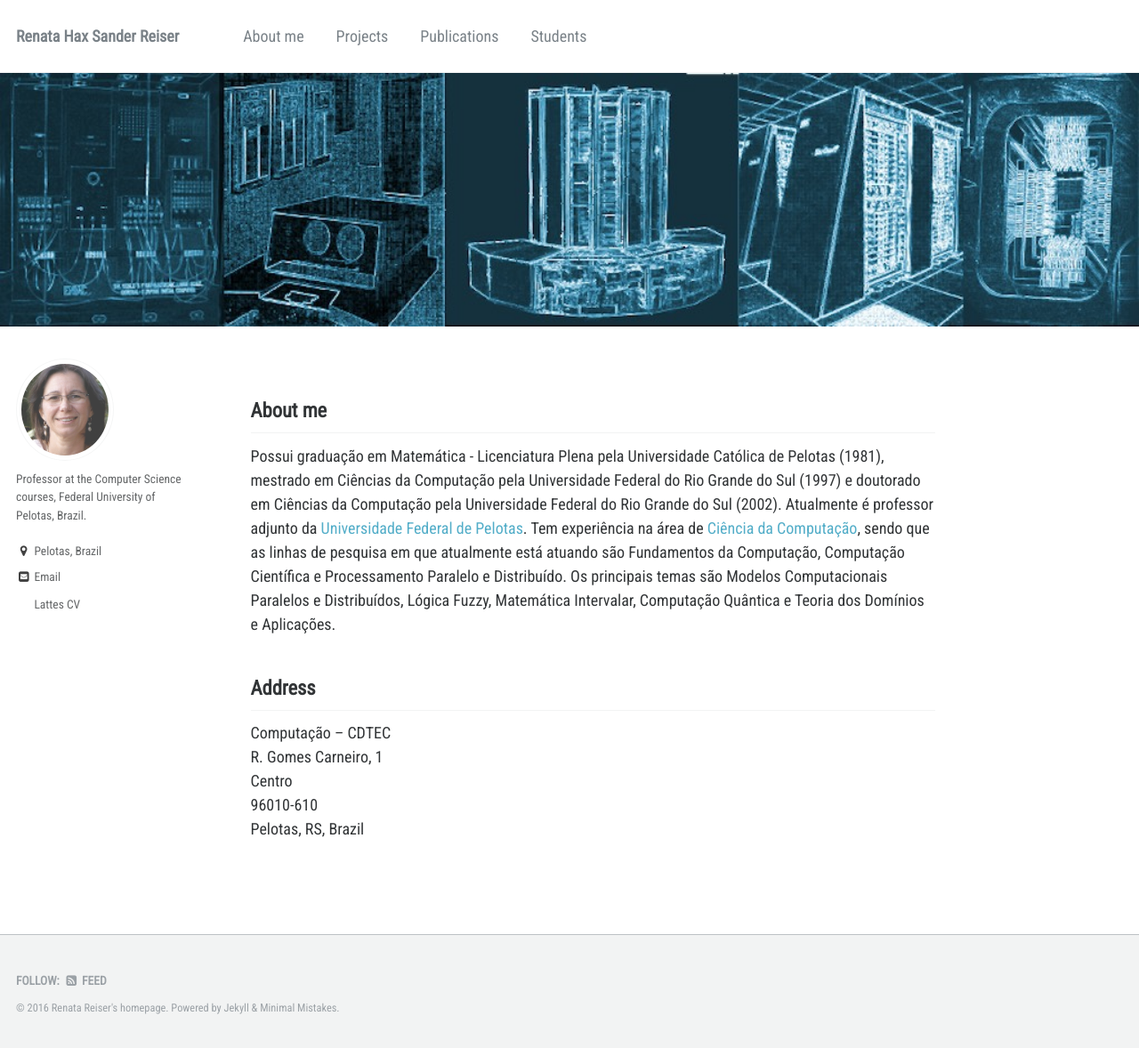
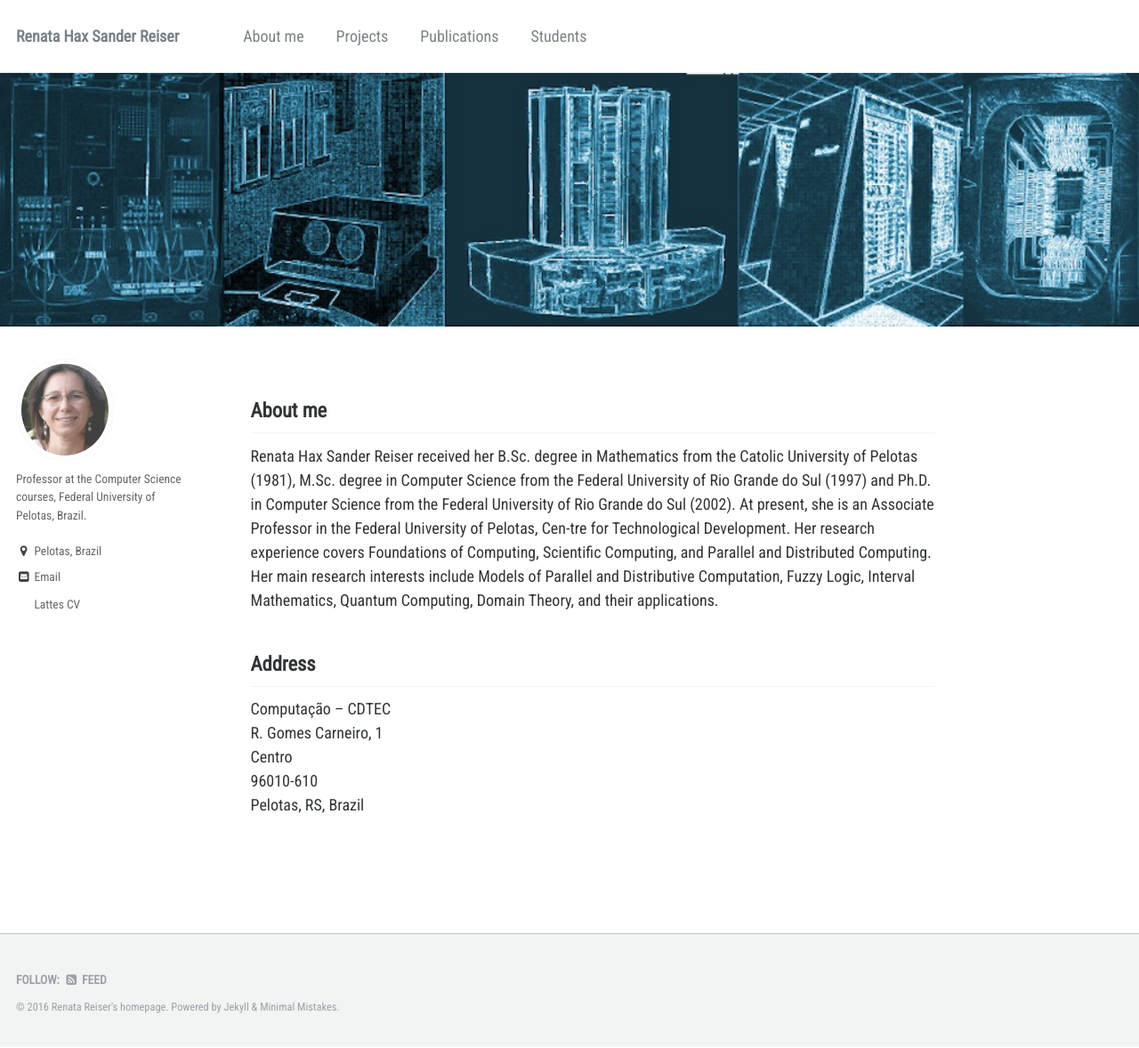
Before and after one commit to compufpel/pagina_renata, a Jekyll site: the page built from index.md, in a window 1280 px wide and 1178 px high. Shown: the whole window at 89% size. Built offline with Jekyll 4.4.1, drawn with Linux system fonts in a browser that asks for light colours.

Commit message:
resumee in english

```diff
--- a/index.md
+++ b/index.md
@@ -6,9 +6,8 @@ header:
 sidebar:
 ---
 ## About me
-
-Possui graduação em Matemática - Licenciatura Plena pela Universidade Católica de Pelotas (1981), mestrado em Ciências da Computação pela Universidade Federal do Rio Grande do Sul (1997) e doutorado em Ciências da Computação pela Universidade Federal do Rio Grande do Sul (2002). Atualmente é professor adjunto da [Universidade Federal de Pelotas](http://www.ufpel.edu.br). Tem experiência na área de [Ciência da Computação](http://inf.ufpel.edu.br/ccomp/), sendo que as linhas de pesquisa em que atualmente está atuando são Fundamentos da Computação, Computação Científica e Processamento Paralelo e Distribuído. Os principais temas são Modelos Computacionais Paralelos e Distribuídos, Lógica Fuzzy, Matemática Intervalar, Computação Quântica e Teoria dos Domínios e Aplicações.
-
+Renata Hax Sander Reiser received her B.Sc. degree in Mathematics from the Catolic University of Pelotas (1981), M.Sc. degree in Computer Science from the Federal University of Rio Grande do Sul (1997) and Ph.D. in Computer Science from the Federal University of Rio Grande do Sul (2002).
+  At present, she is an Associate Professor in the Federal University of Pelotas, Cen-tre for Technological Development. Her research experience covers Foundations of Computing, Scientific Computing, and Parallel and Distributed Computing. Her main research interests include Models of Parallel and Distributive Computation, Fuzzy Logic, Interval Mathematics, Quantum Computing, Domain Theory, and their applications.
 
 ## Address
 
```
